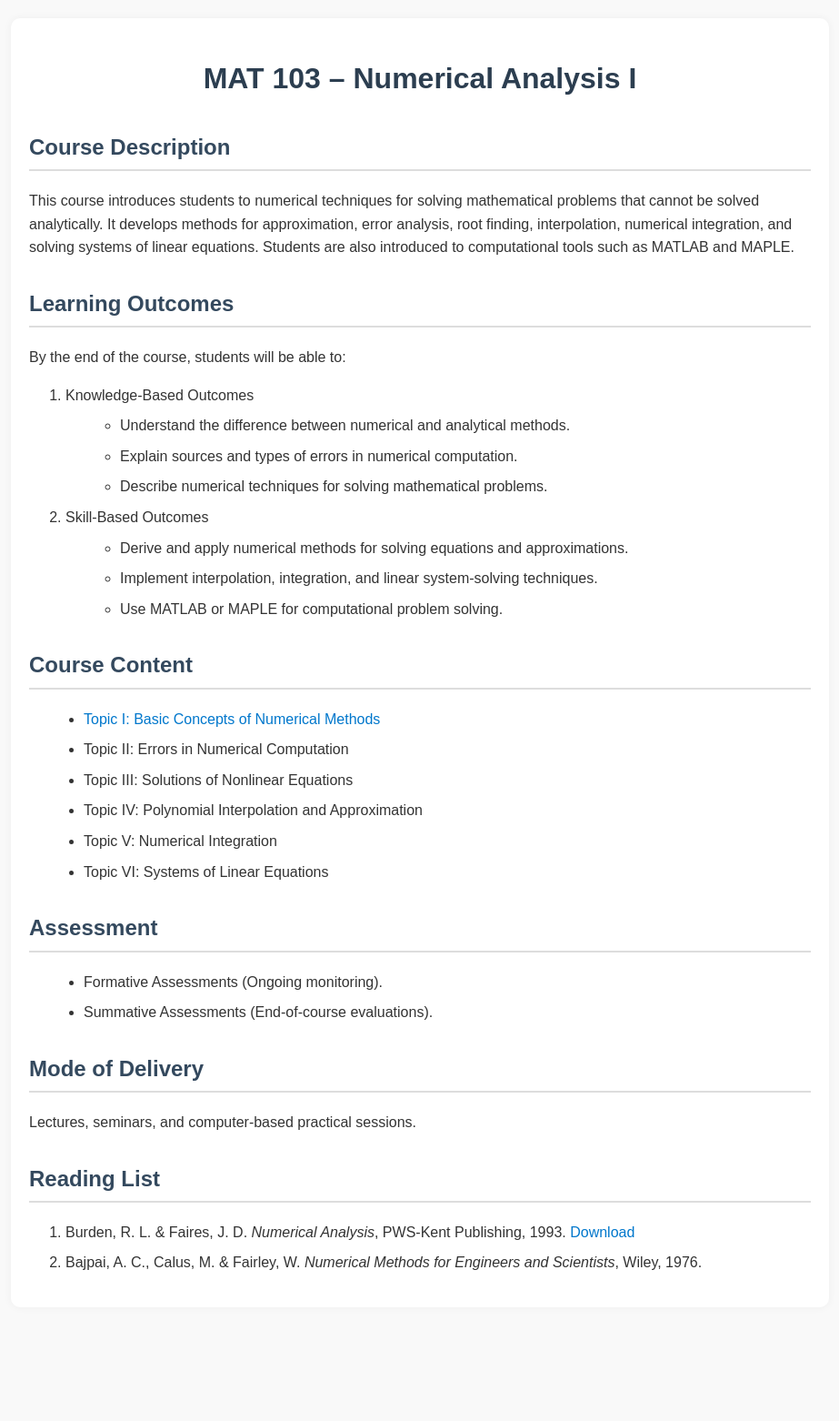
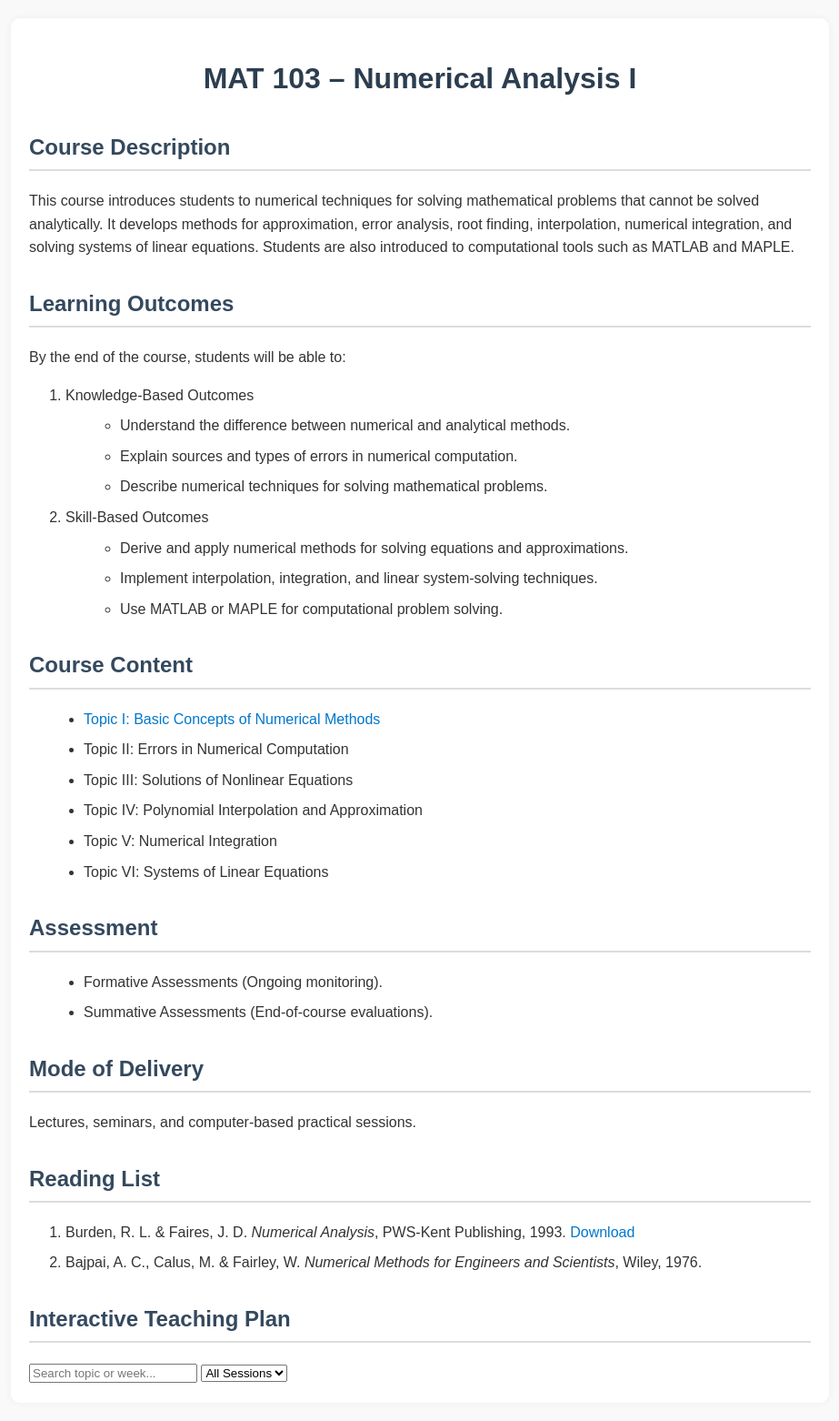
Before and after one commit to FomeA/FomeA.github.io, a Jekyll site: the page _teaching/mat103/index.html, which Jekyll copies as it is, in a window 1280 px wide. Shown: the whole page at 91% size, without its empty margins (178-1101 px from the left). Built offline with Jekyll 4.4.1, drawn with Linux system fonts in a browser that asks for light colours; before the commit the page ends 1457 px from its top, so only the background shows below that.

Commit message:
Update index.html

```diff
--- a/_teaching/mat103/index.html
+++ b/_teaching/mat103/index.html
@@ -121,6 +121,21 @@
     <li>Bajpai, A. C., Calus, M. & Fairley, W. <i>Numerical Methods for Engineers and Scientists</i>, Wiley, 1976.</li>
   </ol>
 
+  <h2>Interactive Teaching Plan</h2>
+
+<div class="controls">
+  <input type="text" id="searchBox" placeholder="Search topic or week...">
+  <select id="filterBox">
+    <option value="all">All Sessions</option>
+    <option value="lecture">Lectures</option>
+    <option value="seminar">Seminars</option>
+    <option value="test">Tests</option>
+    <option value="holiday">Holiday</option>
+  </select>
+</div>
+
+<div id="planContainer"></div>
+
 </div>
 
 </body>
```
